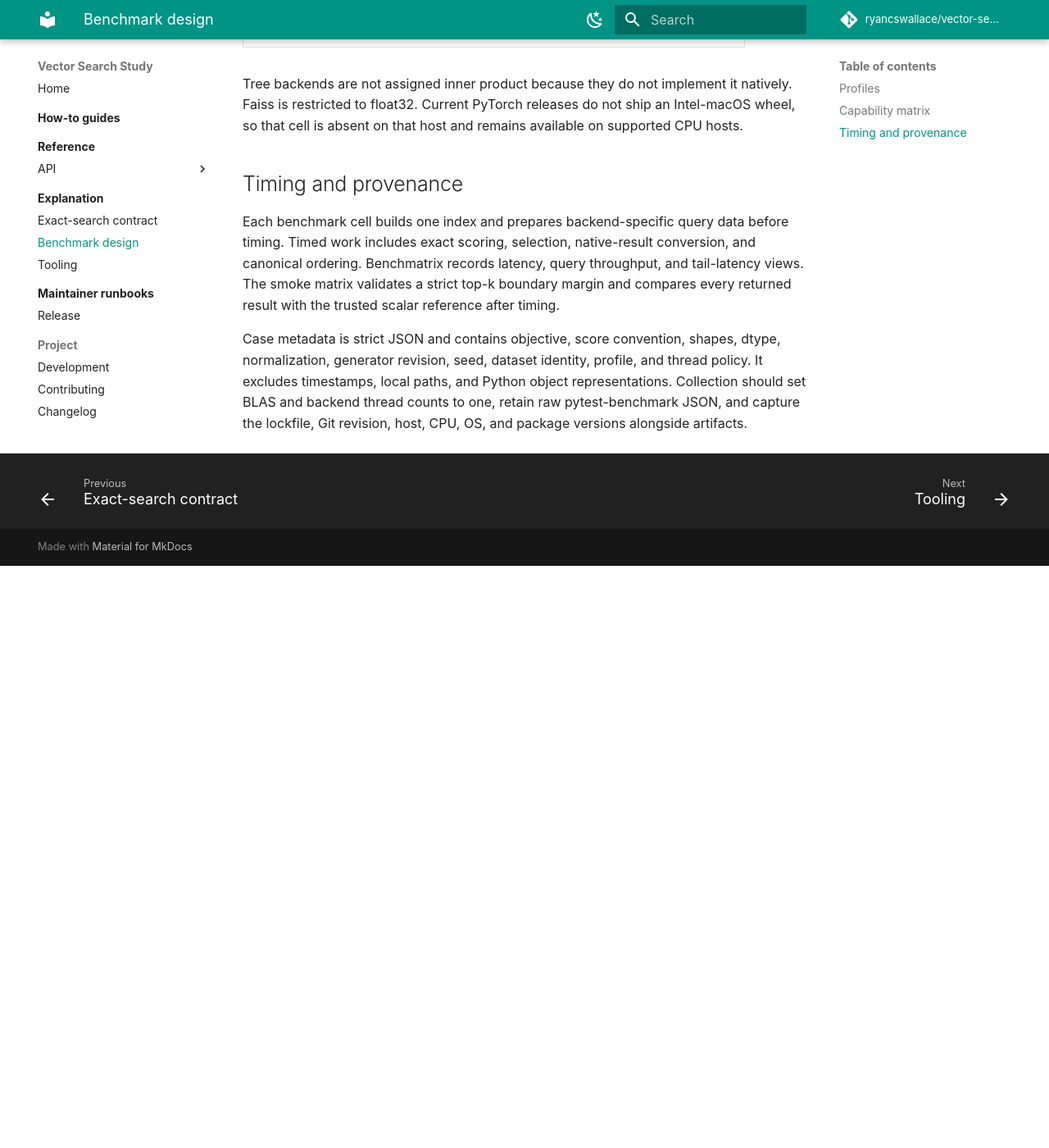
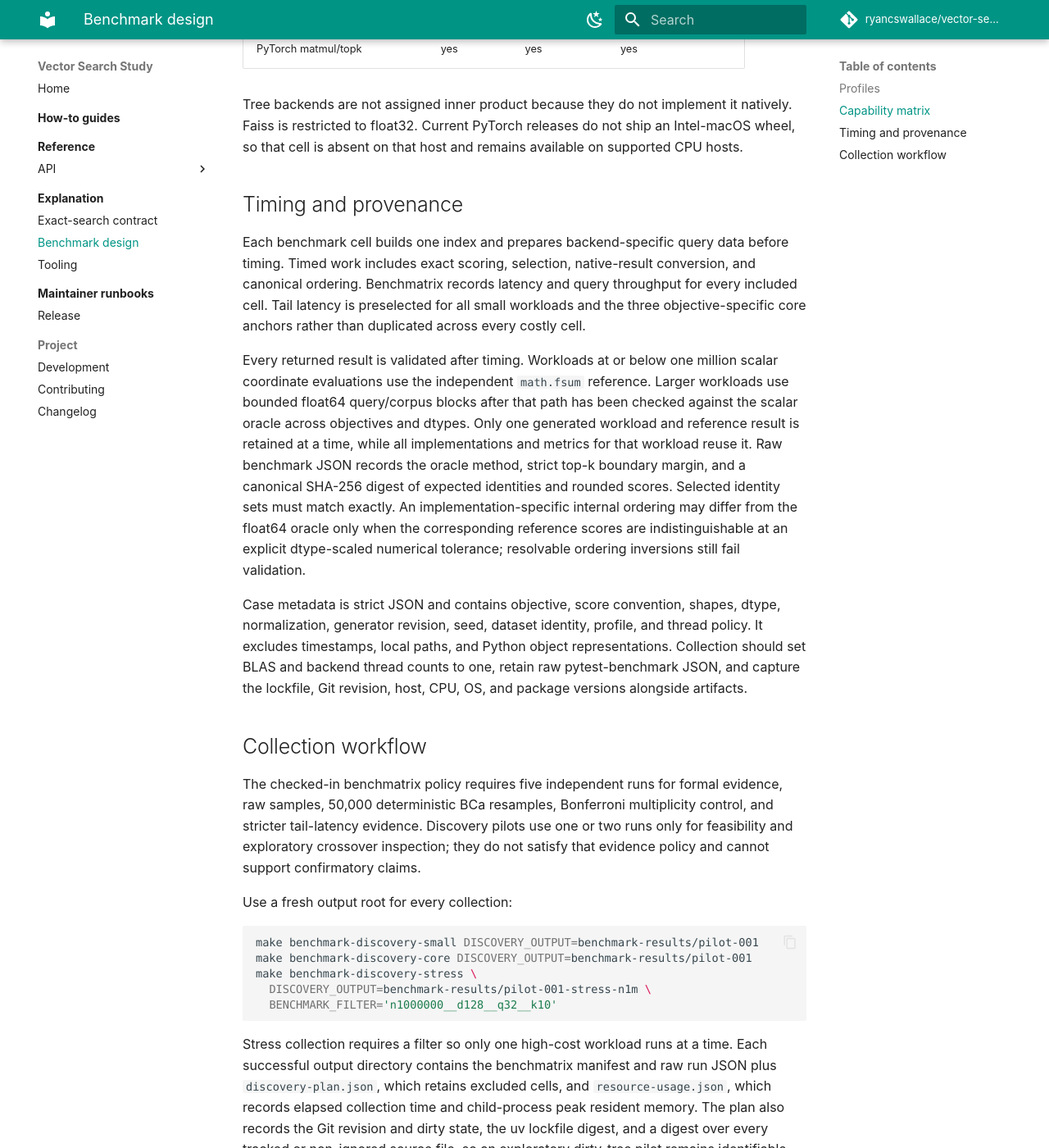
Before and after one commit to ryancswallace/vector-search-study, an MkDocs documentation site: the page built from docs/explanation/benchmark-design.md, in a window 1280 px wide and 1400 px high, scrolled down 1088 px. Shown: the whole window at 82% size. Built offline with MkDocs 1.6.1 and Material for MkDocs 9.7.7, drawn with Linux system fonts in a browser that asks for light colours; comment, search, counter and statistics services are not loaded; before the commit the page ends 1778 px from its top, so only the background shows below that; some of the changed text lies outside the part shown.

Commit message:
docs(benchmarks): document discovery evidence workflow

````diff
--- a/docs/explanation/benchmark-design.md
+++ b/docs/explanation/benchmark-design.md
@@ -9,10 +9,11 @@ and timing views, and includes allocations that exceed practical host memory.
 
 The discovery core anchors on `N=10k`, `D=128`, `Q=32`, and `k=10`, then
 varies one factor at a time for each objective. This produces 33 semantic
-cases. A 12-case small profile keeps scalar Python implementations in scope. A
-stress profile isolates `N=1M`, `Q=1024`, or `D=768`; deterministic feasibility
-rules exclude cells that exceed an 8 GiB dominant-allocation budget or a scalar
-runtime ceiling.
+cases. Collection separates 24 standard-cost cases from nine stress cases that
+isolate `N=1M`, `Q=1024`, or `D=768`. A 12-case small profile keeps scalar
+Python implementations in scope. Deterministic feasibility rules record every
+included and excluded implementation/workload cell and reject cells that
+exceed an 8 GiB conservative peak-allocation budget or a scalar runtime ceiling.
 
 Synthetic normalized-cosine data uses unit-normalized Gaussian vectors from a
 pinned NumPy PCG64 seed. Squared-L2 and inner-product data uses unnormalized
@@ -43,10 +44,23 @@ on supported CPU hosts.
 
 Each benchmark cell builds one index and prepares backend-specific query data
 before timing. Timed work includes exact scoring, selection, native-result
-conversion, and canonical ordering. Benchmatrix records latency, query
-throughput, and tail-latency views. The smoke matrix validates a strict top-k
-boundary margin and compares every returned result with the trusted scalar
-reference after timing.
+conversion, and canonical ordering. Benchmatrix records latency and query
+throughput for every included cell. Tail latency is preselected for all small
+workloads and the three objective-specific core anchors rather than duplicated
+across every costly cell.
+
+Every returned result is validated after timing. Workloads at or below one
+million scalar coordinate evaluations use the independent `math.fsum`
+reference. Larger workloads use bounded float64 query/corpus blocks after that
+path has been checked against the scalar oracle across objectives and dtypes.
+Only one generated workload and reference result is retained at a time, while
+all implementations and metrics for that workload reuse it. Raw benchmark JSON
+records the oracle method, strict top-k boundary margin, and a canonical SHA-256
+digest of expected identities and rounded scores. Selected identity sets must
+match exactly. An implementation-specific internal ordering may differ from
+the float64 oracle only when the corresponding reference scores are
+indistinguishable at an explicit dtype-scaled numerical tolerance; resolvable
+ordering inversions still fail validation.
 
 Case metadata is strict JSON and contains objective, score convention, shapes,
 dtype, normalization, generator revision, seed, dataset identity, profile, and
@@ -54,3 +68,32 @@ thread policy. It excludes timestamps, local paths, and Python object
 representations. Collection should set BLAS and backend thread counts to one,
 retain raw pytest-benchmark JSON, and capture the lockfile, Git revision, host,
 CPU, OS, and package versions alongside artifacts.
+
+## Collection workflow
+
+The checked-in benchmatrix policy requires five independent runs for formal
+evidence, raw samples, 50,000 deterministic BCa resamples, Bonferroni
+multiplicity control, and stricter tail-latency evidence. Discovery pilots use
+one or two runs only for feasibility and exploratory crossover inspection; they
+do not satisfy that evidence policy and cannot support confirmatory claims.
+
+Use a fresh output root for every collection:
+
+```bash
+make benchmark-discovery-small DISCOVERY_OUTPUT=benchmark-results/pilot-001
+make benchmark-discovery-core DISCOVERY_OUTPUT=benchmark-results/pilot-001
+make benchmark-discovery-stress \
+  DISCOVERY_OUTPUT=benchmark-results/pilot-001-stress-n1m \
+  BENCHMARK_FILTER='n1000000__d128__q32__k10'
+```
+
+Stress collection requires a filter so only one high-cost workload runs at a
+time. Each successful output directory contains the benchmatrix manifest and
+raw run JSON plus `discovery-plan.json`, which retains excluded cells, and
+`resource-usage.json`, which records elapsed collection time and child-process
+peak resident memory. The plan also records the Git revision and dirty state,
+the uv lockfile digest, and a digest over every tracked or non-ignored source
+file, so an exploratory dirty-tree pilot remains identifiable. Use
+`BENCHMARK_RUNS`, `BENCHMARK_ROUNDS`, and
+`BENCHMARK_WARMUP_ROUNDS` to control pilot repetition without changing case
+identity.
````
Also changed, not shown: CHANGELOG.md (+3 -0 lines), README.md (+3 -1 lines), docs/explanation/exact-search-contract.md (+11 -6 lines), docs/project/development.md (+19 -0 lines).
